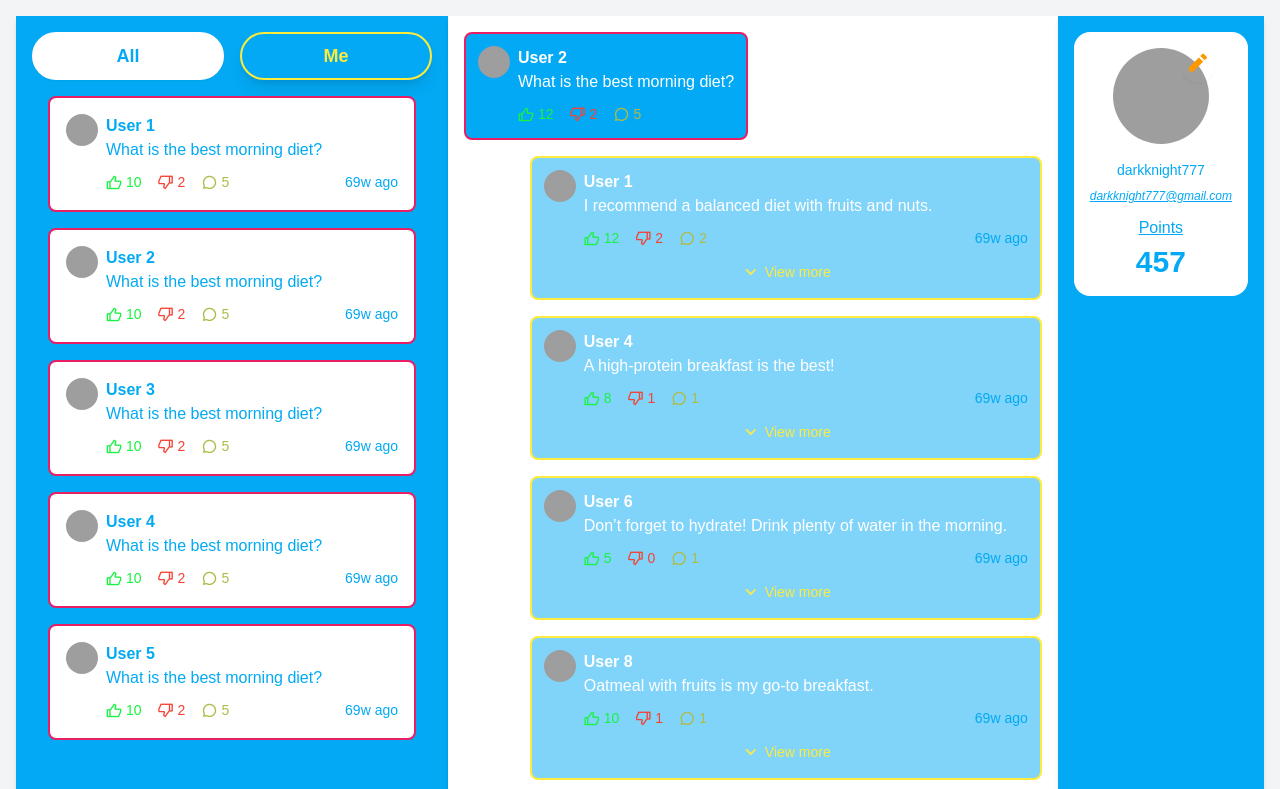
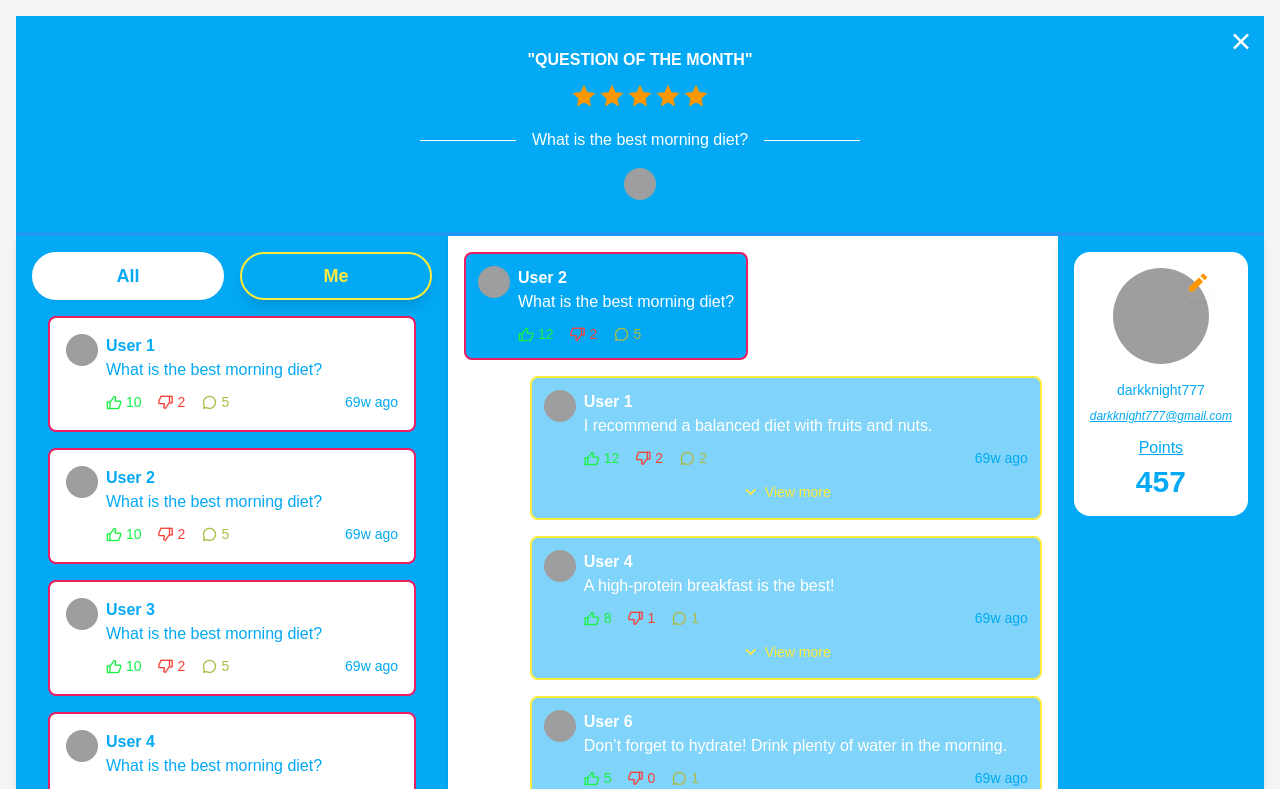
Before and after one commit to Project-C-Network/echoboard-fe, a Next.js app: page /liveblog in a window 1280 px wide. Shown: the top 789 px of the page. Built offline with nearby package versions, Linux system fonts and the light colour scheme; grey boxes are pictures that could not be loaded.

Commit message:
EB-36-feat: home page banner lazy loading changes

```diff
--- a/src/app/liveblog/common/components/EBBanner/index.tsx
+++ b/src/app/liveblog/common/components/EBBanner/index.tsx
@@ -1,26 +1,23 @@
 'use client';
-import React, { useState } from 'react';
+import { motion, AnimatePresence } from 'framer-motion';
 import Image from 'next/image';
-import { motion, AnimatePresence } from 'framer-motion';
-import EBStarRating from '../EBStarRating';
+import React, { useState, useMemo, lazy, Suspense } from 'react';
+
+const EBStarRating = lazy(() => import('../EBStarRating'));
 
 const QuestionBanner = () => {
   const [isVisible, setIsVisible] = useState(true);
 
-  const handleClose = () => {
-    setIsVisible(false);
-  };
+  const handleClose = () => setIsVisible(false);
 
-  return (
-    <AnimatePresence>
-      {isVisible && (
+  const bannerContent = useMemo(
+    () => (
       <motion.section
         initial={{ opacity: 1 }}
         exit={{ opacity: 0 }}
         transition={{ duration: 0.3 }}
         className='bg-EBPrimary-100 text-center p-8 border-b-4 border-EBPrimary-200 relative'
       >
-          {/* Close Icon */}
         <button
           className='absolute top-2 right-2 text-EBLight transition-all duration-200 hover:rotate-90'
           onClick={handleClose}
@@ -28,43 +25,37 @@ const QuestionBanner = () => {
           <i className='ri-close-line text-3xl'></i>
         </button>
 
-          {/* Label and Rating */}
         <div className='flex flex-col items-center justify-center'>
-            {/* Label */}
           <h5 className='font-semibold text-EBLight uppercase'>"Question of the Month"</h5>
-
-            {/* Rating Component */}
           <div className='mt-2'>
+            <Suspense fallback={<div>Loading rating...</div>}>
               <EBStarRating rating={5} />
+            </Suspense>
           </div>
         </div>
 
-          {/* Lines and <h6> Text */}
         <div className='flex items-center justify-center mt-4'>
-            {/* Left Line */}
-            <div className='w-24 h-px bg-EBLight'></div> {/* Fixed width */}
-
-            {/* <h6> Text */}
+          <div className='w-24 h-px bg-EBLight'></div>
           <h6 className='text-EBLight mx-4'>What is the best morning diet?</h6>
-
-            {/* Right Line */}
-            <div className='w-24 h-px bg-EBLight'></div> {/* Fixed width */}
+          <div className='w-24 h-px bg-EBLight'></div>
         </div>
 
-          {/* Avatar */}
         <div className='flex justify-center mt-4'>
           <Image
-              src='https://i.pravatar.cc/150?img=6' // Path to your avatar image
+            src='https://i.pravatar.cc/150?img=6'
             alt='Avatar'
-              width={32} // Set the width of the avatar
-              height={32} // Set the height of the avatar
-              className='rounded-full' // Make the avatar circular
+            width={32}
+            height={32}
+            className='rounded-full'
+            priority={false}
           />
         </div>
       </motion.section>
-      )}
-    </AnimatePresence>
+    ),
+    [],
   );
+
+  return <AnimatePresence>{isVisible && bannerContent}</AnimatePresence>;
 };
 
-export default QuestionBanner;
+export default React.memo(QuestionBanner);
--- a/src/app/liveblog/common/components/EBStarRating/index.tsx
+++ b/src/app/liveblog/common/components/EBStarRating/index.tsx
@@ -1,5 +1,5 @@
 'use client';
-import React, { useId } from 'react';
+import React from 'react';
 
 interface EBStarRatingProps {
   rating: number;
@@ -7,15 +7,13 @@ interface EBStarRatingProps {
 }
 
 const EBStarRating: React.FC<EBStarRatingProps> = ({ rating, className = '' }) => {
-  const id = useId();
-
   return (
     <div className={`flex justify-center space-x-1 ${className}`}>
       {[...Array(rating)].map((_, index) => (
-        <i key={`${id}-${index}`} className='ri-star-fill text-2xl text-EBAmber'></i>
+        <i key={`star-${index + 1}`} className='ri-star-fill text-2xl text-EBAmber'></i>
       ))}
     </div>
   );
 };
 
-export default EBStarRating;
+export default React.memo(EBStarRating);
--- a/src/app/liveblog/page.tsx
+++ b/src/app/liveblog/page.tsx
@@ -1,6 +1,7 @@
 'use client';
 import React, { useEffect, Suspense, lazy } from 'react';
 
+const EBBanner = lazy(() => import('./common/components/EBBanner'));
 const EBNavigationPanel = lazy(() => import('./common/components/EBNavigationPanel'));
 const EBChatInterface = lazy(() => import('./common/components/EBChatInterface'));
 const EBUserProfileCard = lazy(() => import('./common/components/EBUserProfileCard'));
@@ -18,6 +19,7 @@ const LiveBlogPage = () => {
   return (
     <div className='min-h-screen bg-gray-100 p-4'>
       <div className='max-w-7xl mx-auto'>
+        <EBBanner />
         <div className={GRID_LAYOUT}>
           <Suspense fallback={<div>Loading...</div>}>
             <EBNavigationPanel />
```
Lines whose indentation alone changed are shown as unchanged.
